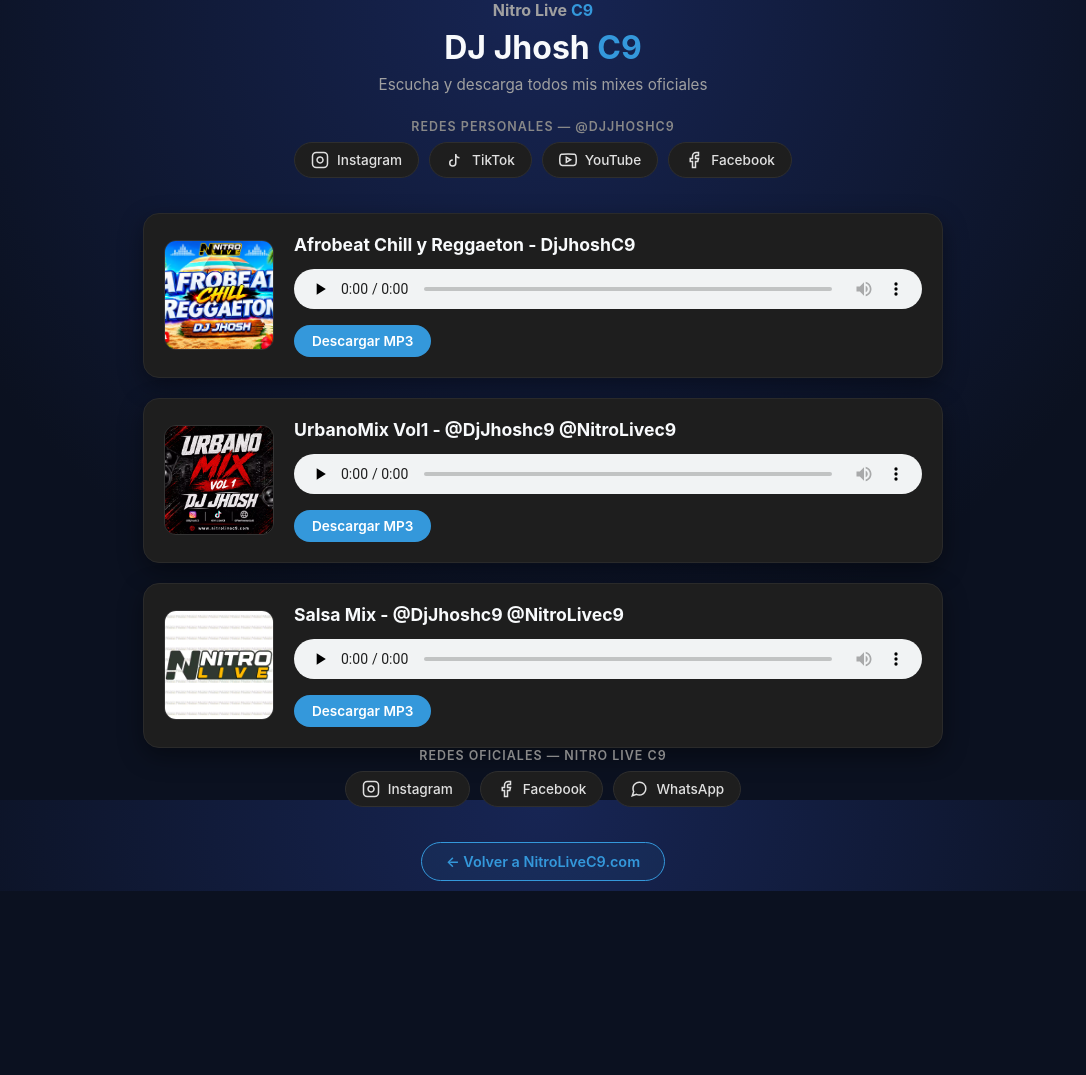
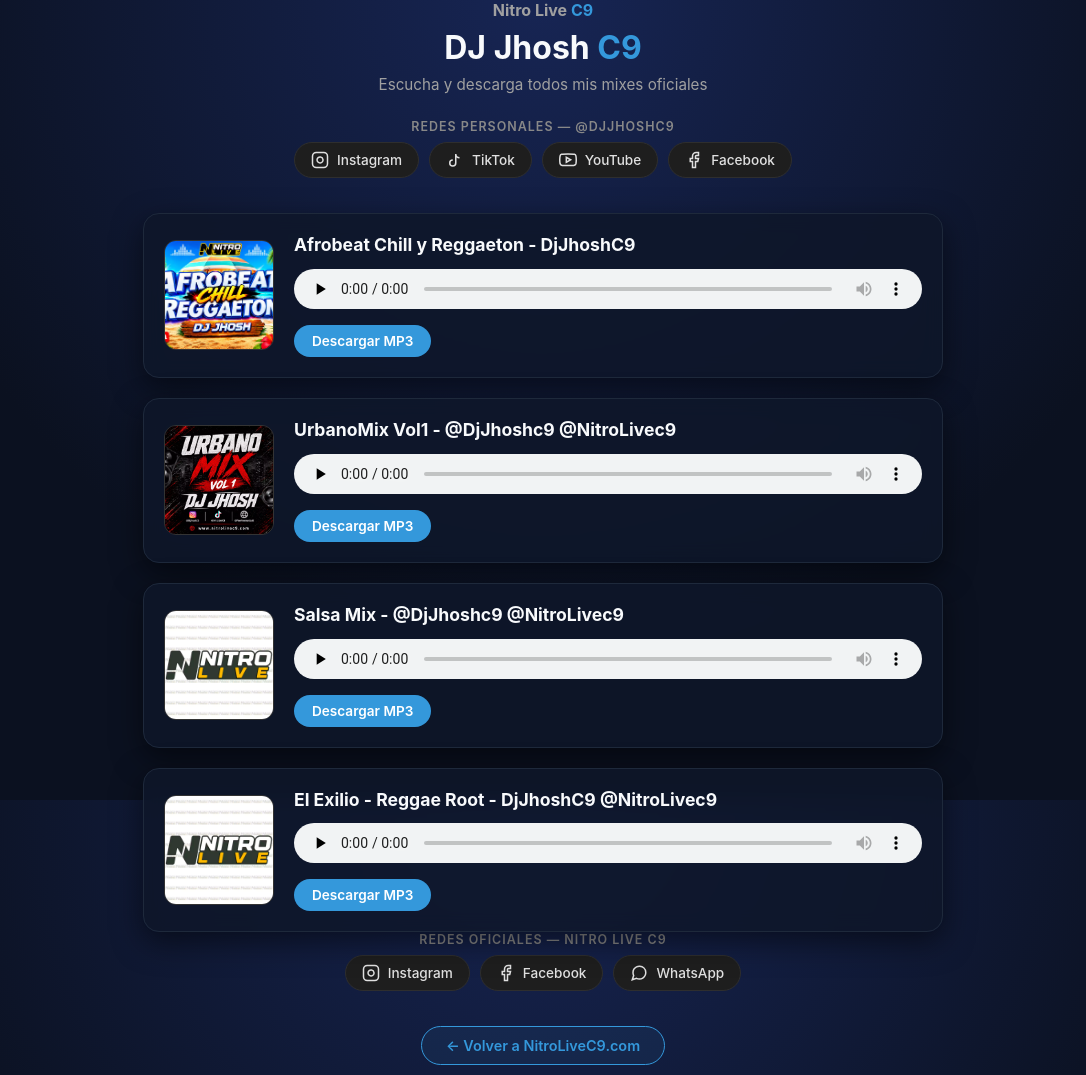
Before and after one commit to djjhoshc9-debug/nitrolivec9, an Astro site: page /djjhoshc9 in a window 1280 px wide. Shown: the whole page, without its empty margins (97-1183 px from the left). Before the commit the page ends 891 px from the top, so only its background shows below. Built offline with nearby package versions, Linux system fonts and the light colour scheme; Astro itself is replaced by a stand-in of ours.

Commit message:
nuevo mix en djjhoshc9

```diff
--- a/src/pages/djjhoshc9.astro
+++ b/src/pages/djjhoshc9.astro
@@ -20,6 +20,12 @@ const mixes = [
     title: "Salsa Mix - @DjJhoshc9 @NitroLivec9",
     cover: "/blog/mix/cover.webp",
     audioUrl: "https://archive.org/download/salsa-mix-dj-jhosh-c-9/Salsa%20Mix%20-%20%40DjJhoshC9.mp3"
+  },
+  {
+    id: "mix109",
+    title: "El Exilio - Reggae Root - DjJhoshC9 @NitroLivec9",
+    cover: "/blog/mix/cover.webp",
+    audioUrl: "https://archive.org/download/el-exilio-reggae-root-dj-jhosh-c-9/El%20Exilio%20-%20Reggae%20Root%20-%20DjJhoshC9.mp3"
   },
 ];
 ---
@@ -188,14 +194,16 @@ const mixes = [
   }
 
   .mix-card {
-    background: #1e1e1e;
-    border: 1px solid #2a2a2a;
+    background: rgba(15, 23, 42, 0.85);
+    backdrop-filter: blur(10px);
+    border: 1px solid #1e293b;
     border-radius: 16px;
     padding: 20px;
     display: flex;
     align-items: center;
     gap: 20px;
-    box-shadow: 0 8px 24px rgba(0, 0, 0, 0.4);
+    box-shadow: 0 10px 30px rgba(0, 0, 0, 0.5);
+    transition: border-color 0.2s ease, transform 0.2s ease;
   }
 
   .mix-cover {
```
